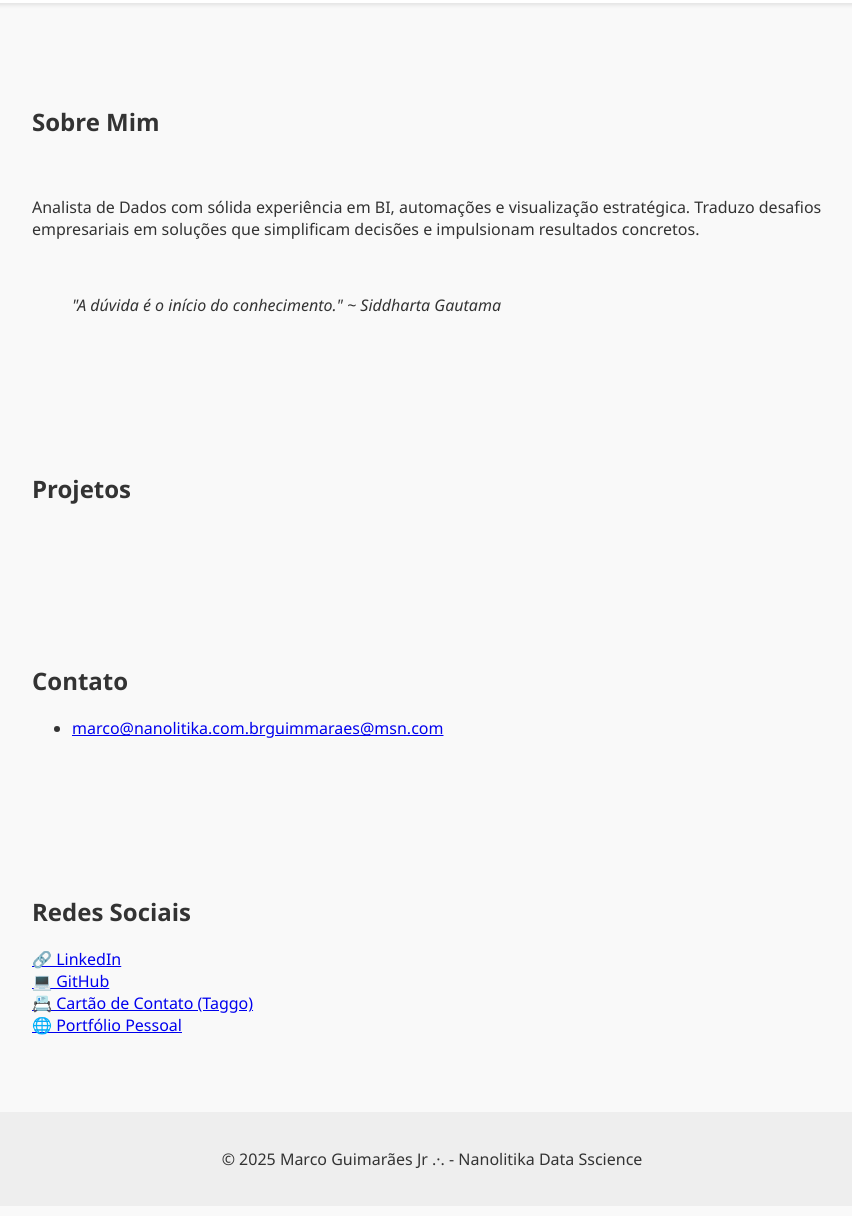
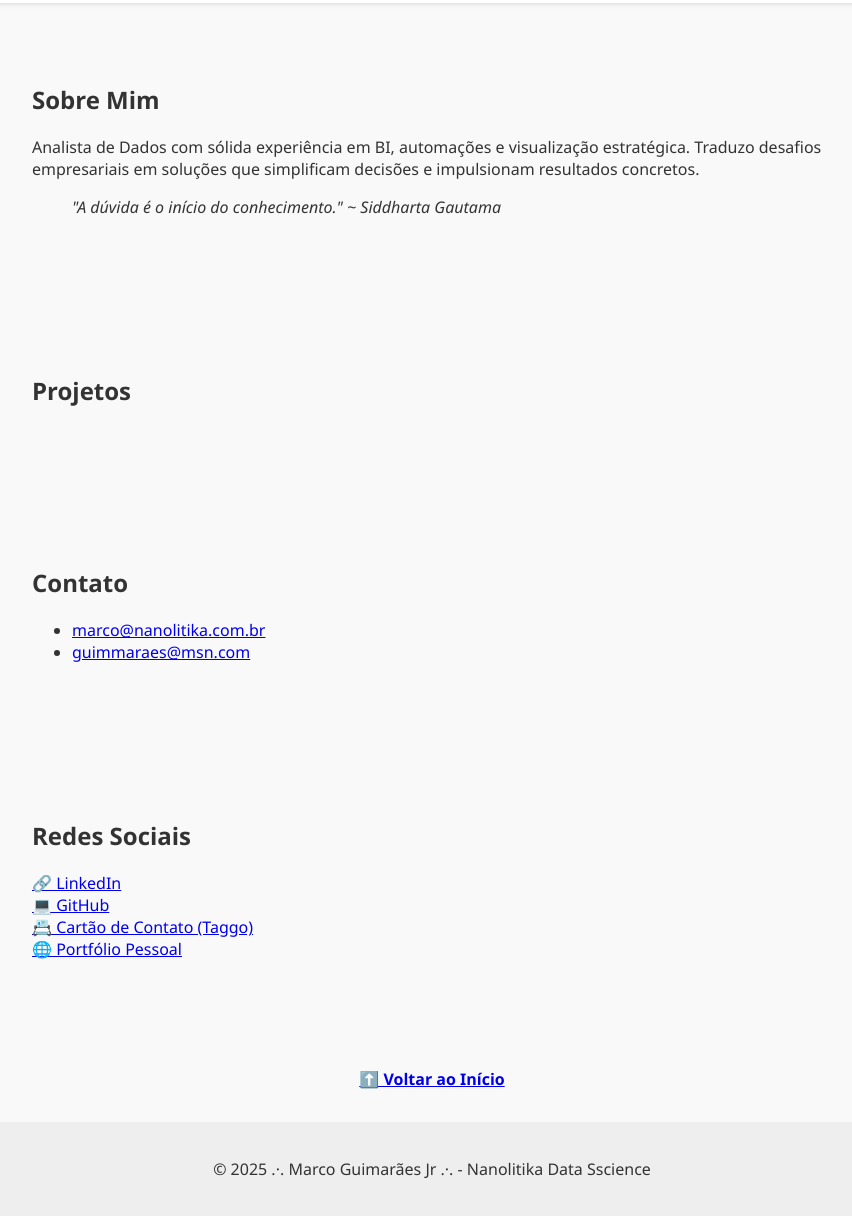
Before and after one commit to guimmaraes/portfolio, a plain HTML site: page index.html in a window 1280 px wide. Shown: the part 145-1361 px from the top of the page, without its empty margins (208-1060 px from the left). Drawn offline with Linux system fonts and the light colour scheme.

Commit message:
versão 1.0 - 14/07 - 14:20

```diff
--- a/index.html
+++ b/index.html
@@ -18,11 +18,10 @@
 
 
 <section id="sobre">
-  <h2>Sobre Mim</h2>
-  <p>Analista de Dados com sólida experiência em BI, automações e visualização estratégica. Traduzo desafios empresariais em soluções que simplificam decisões e impulsionam resultados concretos.</p>
-  <blockquote><i>"A dúvida é o início do conhecimento." ~ Siddharta Gautama</i></blockquote>
+  <h2>Sobre Mim</h2>
+  <p>Analista de Dados com sólida experiência em BI, automações e visualização estratégica. Traduzo desafios empresariais em soluções que simplificam decisões e impulsionam resultados concretos.</p>
+  <blockquote style="margin-top: 0.5em;"><i>"A dúvida é o início do conhecimento." ~ Siddharta Gautama</i></blockquote>
 </section>
-
 
   <section id="projetos">
     <h2>Projetos</h2>
@@ -34,7 +33,8 @@
   <section id="contato">
     <h2>Contato</h2>
     <ul>
-      <li><a href="mailto:marco@nanolitika.com.br">marco@nanolitika.com.br</a><a href="mailto:guimmaraes@msn.com">guimmaraes@msn.com</a></li>
+      <li><a href="mailto:marco@nanolitika.com.br">marco@nanolitika.com.br</a></li>
+      <li><a href="mailto:guimmaraes@msn.com">guimmaraes@msn.com</a></li>
     </ul>
   </section>
 
@@ -48,8 +48,9 @@
   </ul>
 </section>
 
+<a href="#" style="display: block; text-align: center; margin: 2em 0; font-weight: bold;">⬆️ Voltar ao Início</a>
   <footer>
-    <p>© 2025 Marco Guimarães Jr .·. - Nanolitika Data Sscience </p>
+    <p>© 2025 .·. Marco Guimarães Jr .·. - Nanolitika Data Sscience </p>
   </footer>
 
   <script src="script.js"></script>
```
